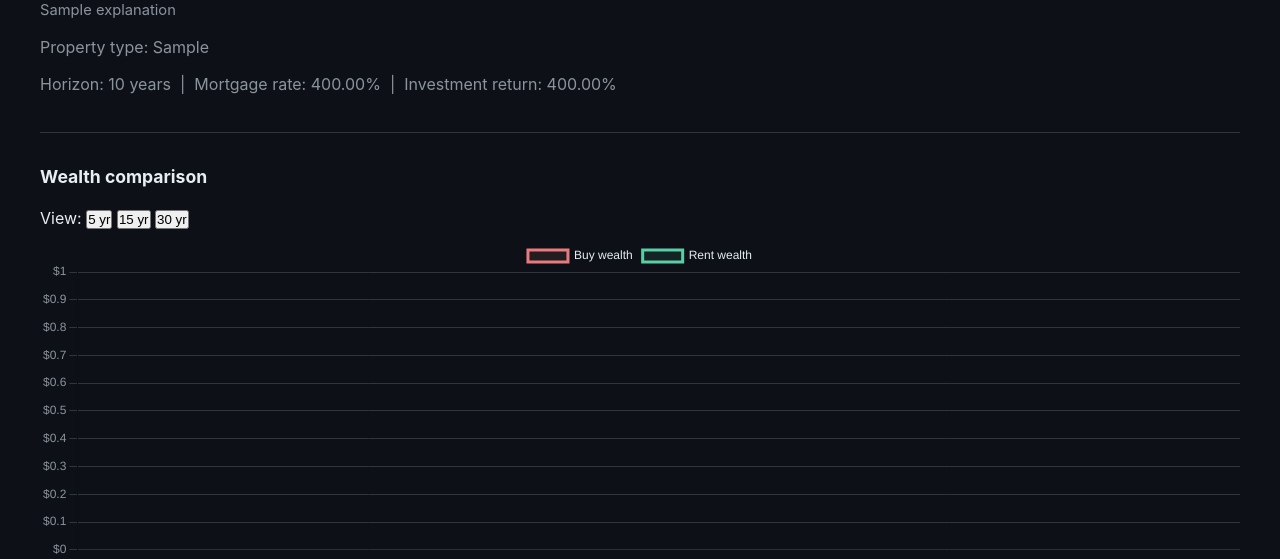
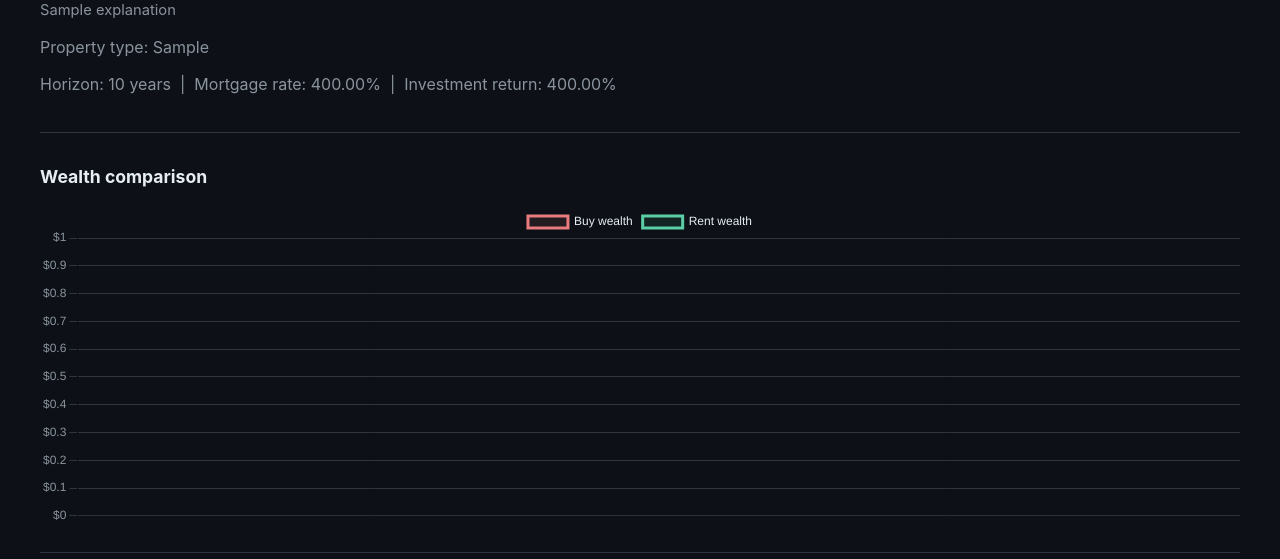
Before and after one commit to sz-747/housing-calc, a Flask app: template templates/results.html in a window 1280 px wide. Shown: the part 246-805 px from the top of the page. Run offline with Flask 3, Linux system fonts and the light colour scheme; the template is opened without the code that fills it: most values are stand-ins (such as "Sample title", 1, 10 or a date in 2020).

Commit message:
resolve conflict

```diff
--- a/templates/results.html
+++ b/templates/results.html
@@ -26,13 +26,6 @@ content %}
 
 <section class="panel">
   <h2>Wealth comparison</h2>
-  {# view-only zoom: changes how many years of the chart are shown, never the verdict #}
-  <div class="chart-views">
-    <span class="chart-views-label">View:</span>
-    <button type="button" class="chart-view-btn" data-years="5">5 yr</button>
-    <button type="button" class="chart-view-btn" data-years="15">15 yr</button>
-    <button type="button" class="chart-view-btn is-active" data-years="30">30 yr</button>
-  </div>
   <div class="chart-container">
     <!-- canvas is just painted pixels, so screen readers see nothing.role + aria-label give them a spoken description of the chart. -->
     <canvas
@@ -392,7 +385,7 @@ content %}
   };
 
   const canvas = document.getElementById("wealth-chart");
-  const wealthChart = new Chart(canvas, {
+  new Chart(canvas, {
     type: "line",
     plugins: [breakevenPlugin, horizonPlugin],
     data: {
@@ -488,27 +481,6 @@ content %}
       }
     }
   });
-
-  // 5/15/30 year view toggle. only changes how much of the wealth chart is shown
-  // by limiting the x-axis. the data and the verdict never change.
-  const viewButtons = document.querySelectorAll(".chart-view-btn");
-
-  function setWealthView(years) {
-    wealthChart.options.scales.x.min = 0;
-    wealthChart.options.scales.x.max = years - 1;
-    wealthChart.update();
-  }
-
-  for (let i = 0; i < viewButtons.length; i++) {
-    viewButtons[i].addEventListener("click", function () {
-      const years = Number(this.dataset.years);
-      setWealthView(years);
-      for (let j = 0; j < viewButtons.length; j++) {
-        viewButtons[j].classList.remove("is-active");
-      }
-      this.classList.add("is-active");
-    });
-  }
 </script>
 
 {% endblock %}
```
